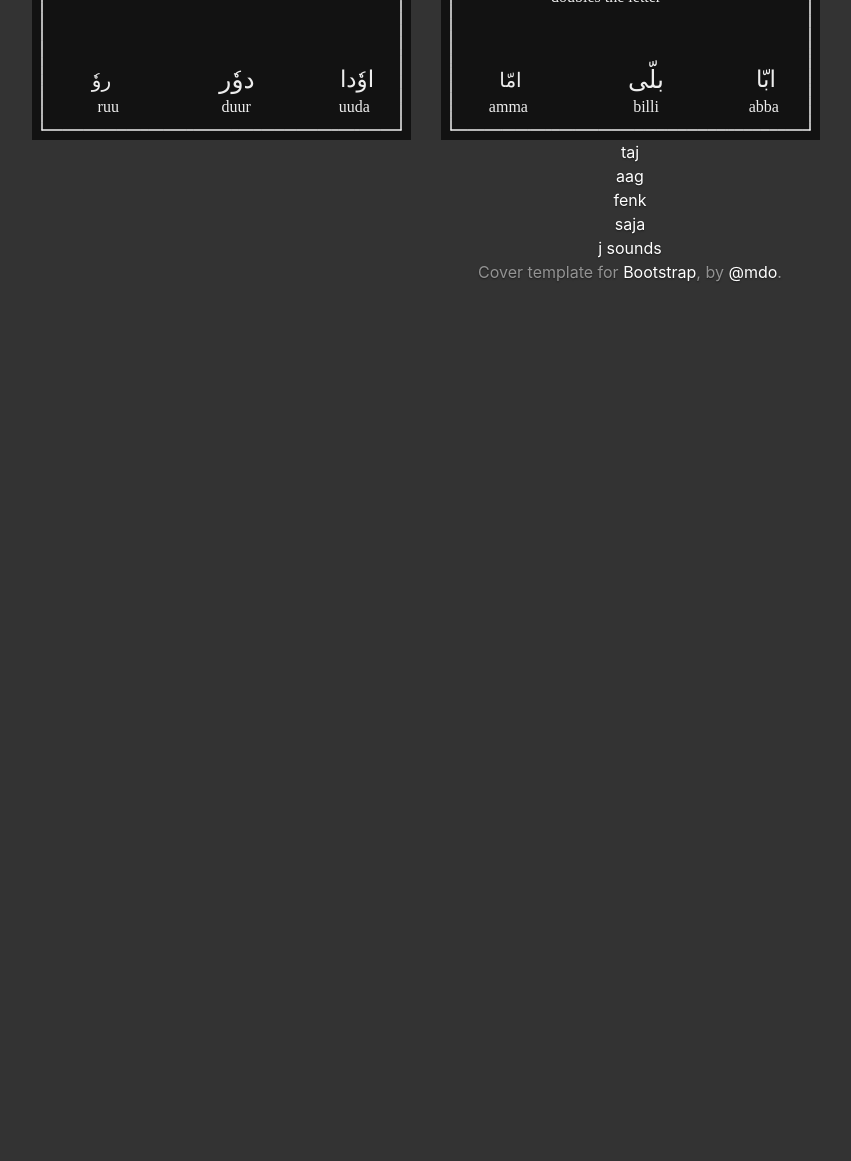
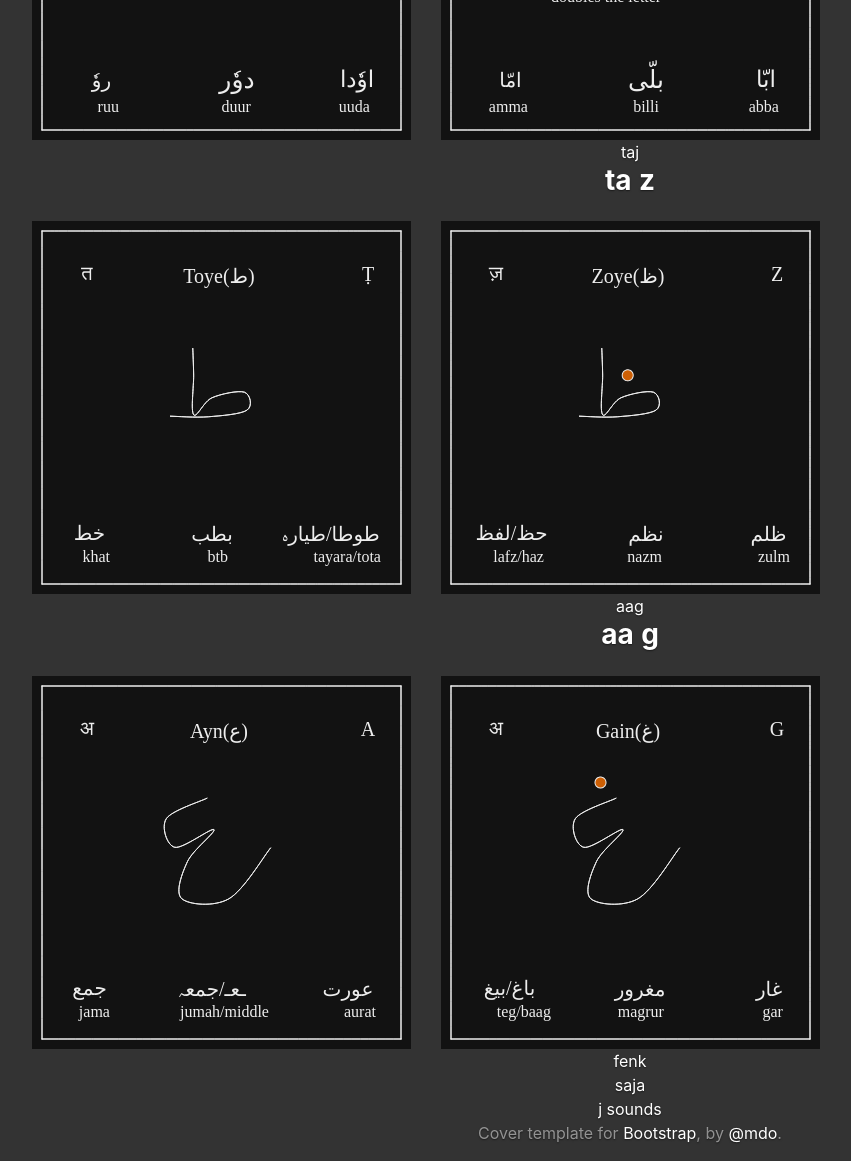
Before and after one commit to sahilkashyap64/learn-urdu-with-hindi, a plain HTML site: page index.html in a window 1280 px wide. Shown: the part 8342-9503 px from the top of the page, without its empty margins (10-861 px from the left). Before the commit the page ends 8642 px from the top, so only its background shows below. Drawn offline with Linux system fonts and the light colour scheme.

Commit message:
aag and taj added

```diff
--- a/index.html
+++ b/index.html
@@ -349,8 +349,44 @@
           </div>
 
           </div></section>
-      <section>taj</section>
-      <section>aag</section>
+      <section>taj
+        <h3 class="mb-4"><strong >ta</strong> <strong>z</strong> </h3>
+        <div class="container-fluid">
+          <div class="row">
+            <div class="col-sm">
+              <img src="./urdu-letter-svg/toye.svg" alt="kaaf" style="width:100%; height: 100%;">
+            </div>
+            <div class="col-sm">
+
+              <img src="./urdu-letter-svg/zoye.svg" alt="gaaf" style="width:100%; height: 100%;">
+            </div>
+            <div class="col-sm">
+
+              <!-- <img src="./urdu-letter-svg/ray.svg" alt="ray" style="width:100%; height: 100%;"> -->
+            </div>
+          </div>
+
+          </div>
+      </section>
+      <section>aag
+        <h3 class="mb-4"><strong >aa</strong> <strong>g</strong> </h3>
+        <div class="container-fluid">
+          <div class="row">
+            <div class="col-sm">
+              <img src="./urdu-letter-svg/ayn.svg" alt="ayn" style="width:100%; height: 100%;">
+            </div>
+            <div class="col-sm">
+
+              <img src="./urdu-letter-svg/ghain.svg" alt="ghain" style="width:100%; height: 100%;">
+            </div>
+            <div class="col-sm">
+
+              <!-- <img src="./urdu-letter-svg/ray.svg" alt="ray" style="width:100%; height: 100%;"> -->
+            </div>
+          </div>
+
+          </div>
+      </section>
       <section>fenk</section>
       <section>saja</section>
       <section>j sounds</section>
```
Also changed, not shown: urdu-letter-svg/ayn.svg (added), urdu-letter-svg/ghain.svg (added), urdu-letter-svg/toye.svg (added), urdu-letter-svg/zoye.svg (added).
